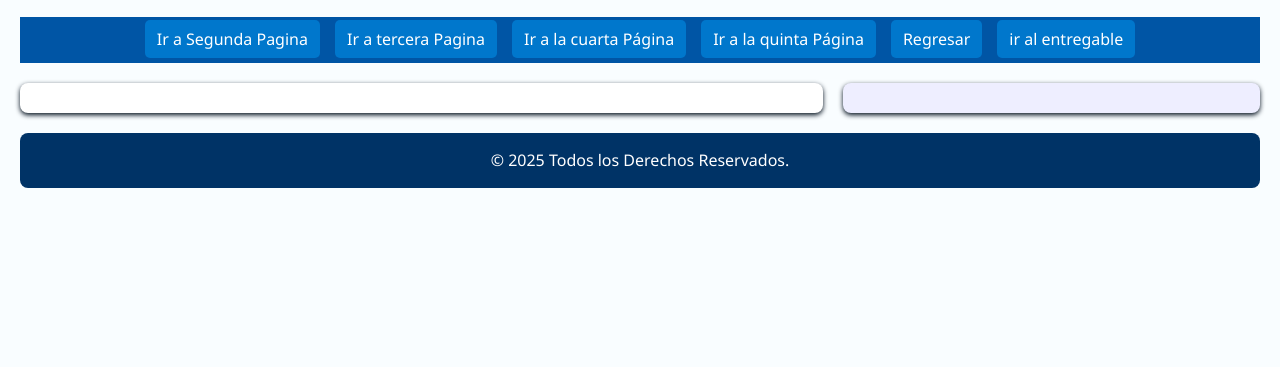
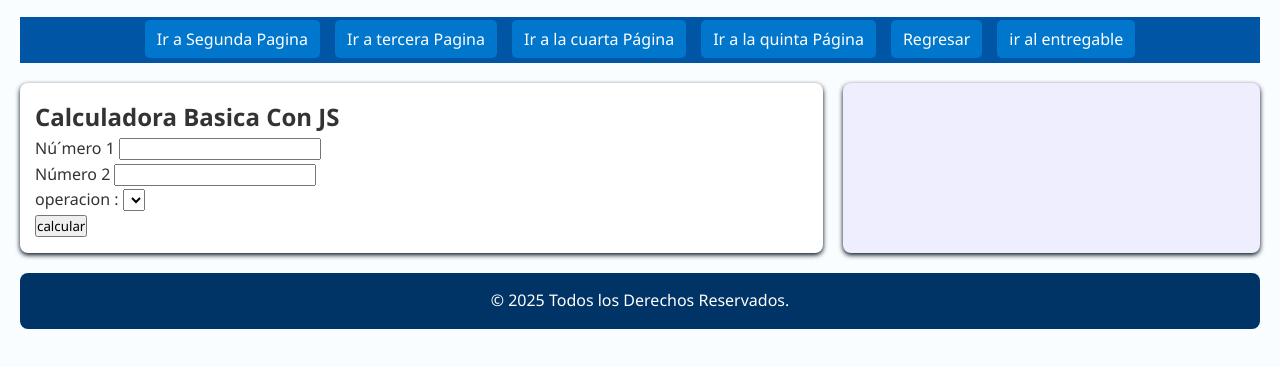
Before and after one commit to L-marina-m1/L-marina-m1.github.io, a plain HTML site: page segundaPagina.html in a window 1280 px wide. Shown: the part 333-700 px from the top of the page. Drawn offline with Linux system fonts and the light colour scheme; files whose address does not match are found by name.

Commit message:
calculadora

```diff
--- a/segundaPagina.html
+++ b/segundaPagina.html
@@ -50,6 +50,18 @@
         </nav>
         <section>
             <article>
+                <h2>Calculadora Basica Con JS</h2>
+                <label for="numero1">Nú´mero 1</label>
+                <input type="number" id="numero1"><br>
+                <label for="numero2">Número 2</label>
+                <input type="number" id="numero2"><br>
+                <label for="operacion">operacion :</label>
+                <select id="operacion">
+                    <option value="suma"></option>
+                    <option value="resta"></option>
+                </select><br>
+                <button id="calcular">calcular</button>
+                <p id="resultado"></p>
 
             </article>
             <aside> </aside>
```
